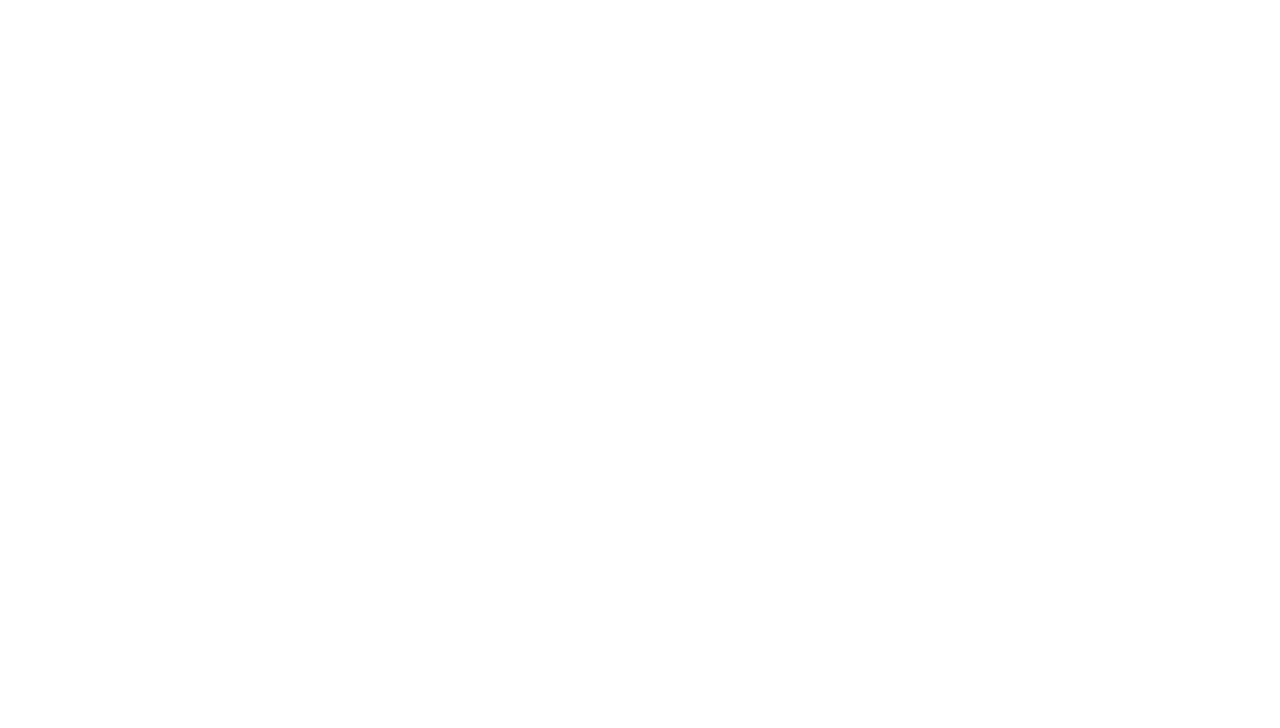
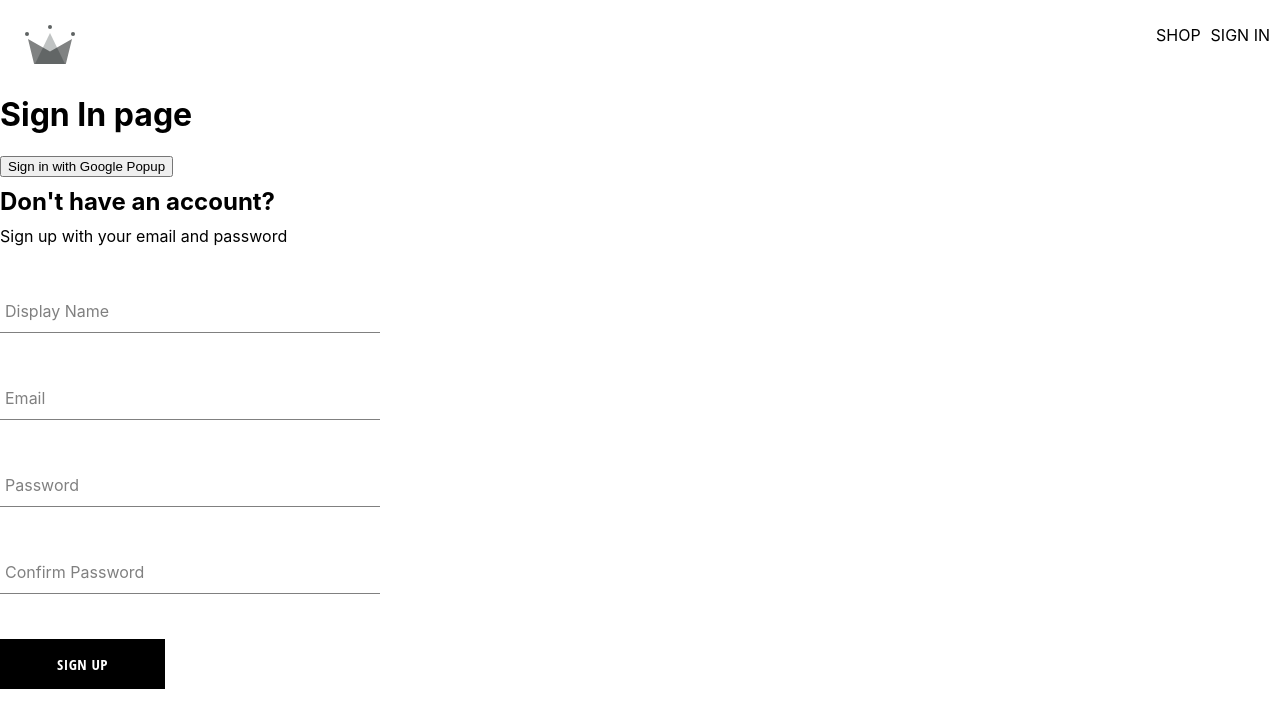
Before and after one commit to abluzad/crown-clothing, a React (Create React App) app: page /auth in a window 1280 px wide. Before the commit this address had no page. Shown: the top 728 px of the page. Built offline with nearby package versions, Linux system fonts and the light colour scheme.

Commit message:
started working on the sign-in component

```diff
--- a/src/App.js
+++ b/src/App.js
@@ -1,7 +1,7 @@
 import { Routes, Route } from "react-router-dom";
 import Home from "./routes/home/home.component";
 import Navigation from "./routes/navigation/navigation.component";
-import SignIn from "./routes/sign-in/signIn.component";
+import Authentication from "./routes/authentication/authentication.component";
 
 const Shop = () => {
   return <h2>Shop page placeholder</h2>;
@@ -13,7 +13,7 @@
       <Route path="/" element={<Navigation />}>
         <Route index element={<Home />} />
         <Route path="shop" element={<Shop />} />
-        <Route path="sign-in" element={<SignIn />} />
+        <Route path="auth" element={<Authentication />} />
       </Route>
     </Routes>
   );
--- a/src/routes/sign-in/signIn.component.jsx
+++ b/src/routes/authentication/authentication.component.jsx
@@ -4,7 +4,7 @@
 } from "../../utils/firebase/firebase.utils";
 import SignUpForm from "../../components/sign-up-form/sign-up-form.component";
 
-const SignIn = () => {
+const Authentication = () => {
   const logGoogleUser = async () => {
     const { user } = await singInWithGooglePopup();
     createUserDocument(user);
@@ -18,4 +18,4 @@
   );
 };
 
-export default SignIn;
+export default Authentication;
--- a/src/routes/navigation/navigation.component.jsx
+++ b/src/routes/navigation/navigation.component.jsx
@@ -14,7 +14,7 @@
           <Link className="nav-link" to="/shop">
             SHOP
           </Link>
-          <Link className="nav-link" to="/sign-in">
+          <Link className="nav-link" to="/auth">
             SIGN IN
           </Link>
         </div>
```
